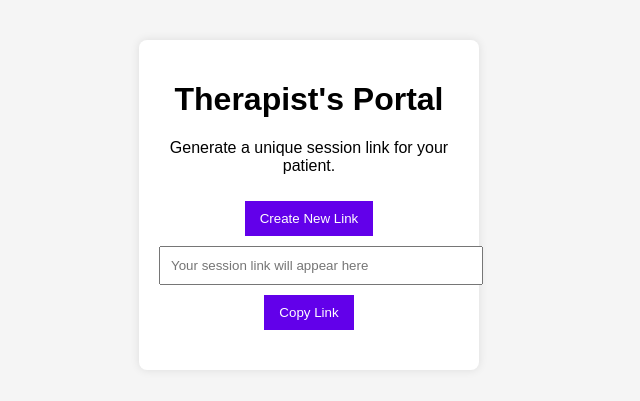
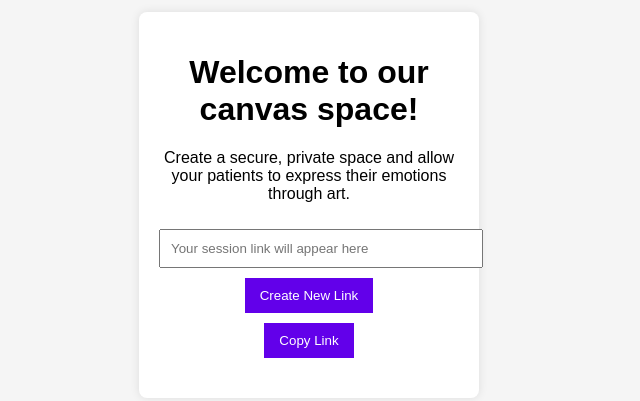
Before and after one commit to MMX2024/TATICollageTool, a website: page public/index.html in a window 1280 px wide. Shown: the part 195-596 px from the top of the page, without its empty margins (331-971 px from the left). Drawn offline with Linux system fonts and the light colour scheme.

Commit message:
Describe your changes

```diff
--- a/public/index.html
+++ b/public/index.html
@@ -8,14 +8,14 @@
 </head>
 <body>
     <div class="container">
-        <h1>Therapist's Portal</h1>
-        <p>Generate a unique session link for your patient.</p>
+        <h1>Welcome to our canvas space!</h1>
+        <p>Create a secure, private space and allow your patients to express their emotions through art.</p>
 
-        <!-- Button to generate session link -->
-        <button type="button" onclick="generateLink()">Create New Link</button>
-
-        <!-- Input field to display the generated link -->
-        <input type="text" id="generatedLink" readonly placeholder="Your session link will appear here">
+        <!-- Session link input field and generate button in a flex container -->
+        <div class="link-input-container">
+            <input type="text" id="generatedLink" readonly placeholder="Your session link will appear here">
+            <button type="button" onclick="generateLink()">Create New Link</button>
+        </div>
 
         <!-- Button to copy the generated link -->
         <button type="button" onclick="copyLink()">Copy Link</button>
```
